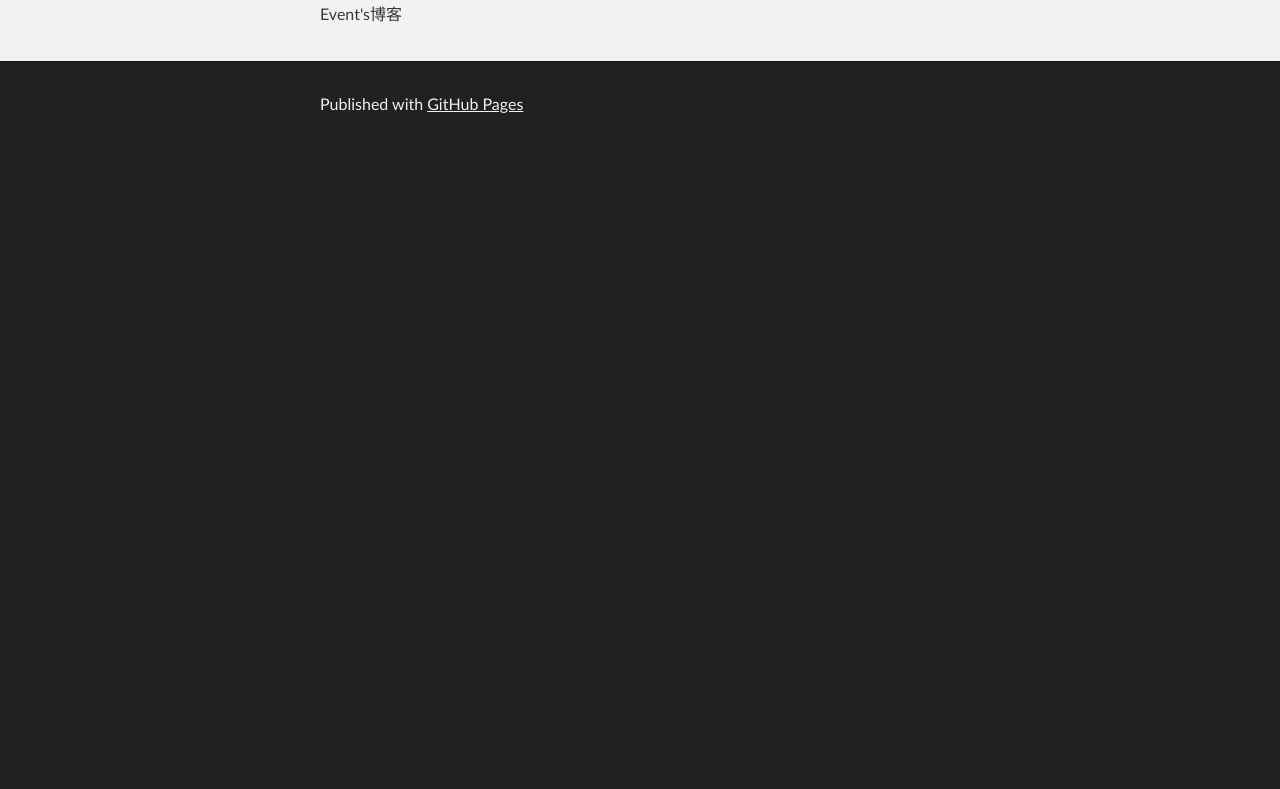
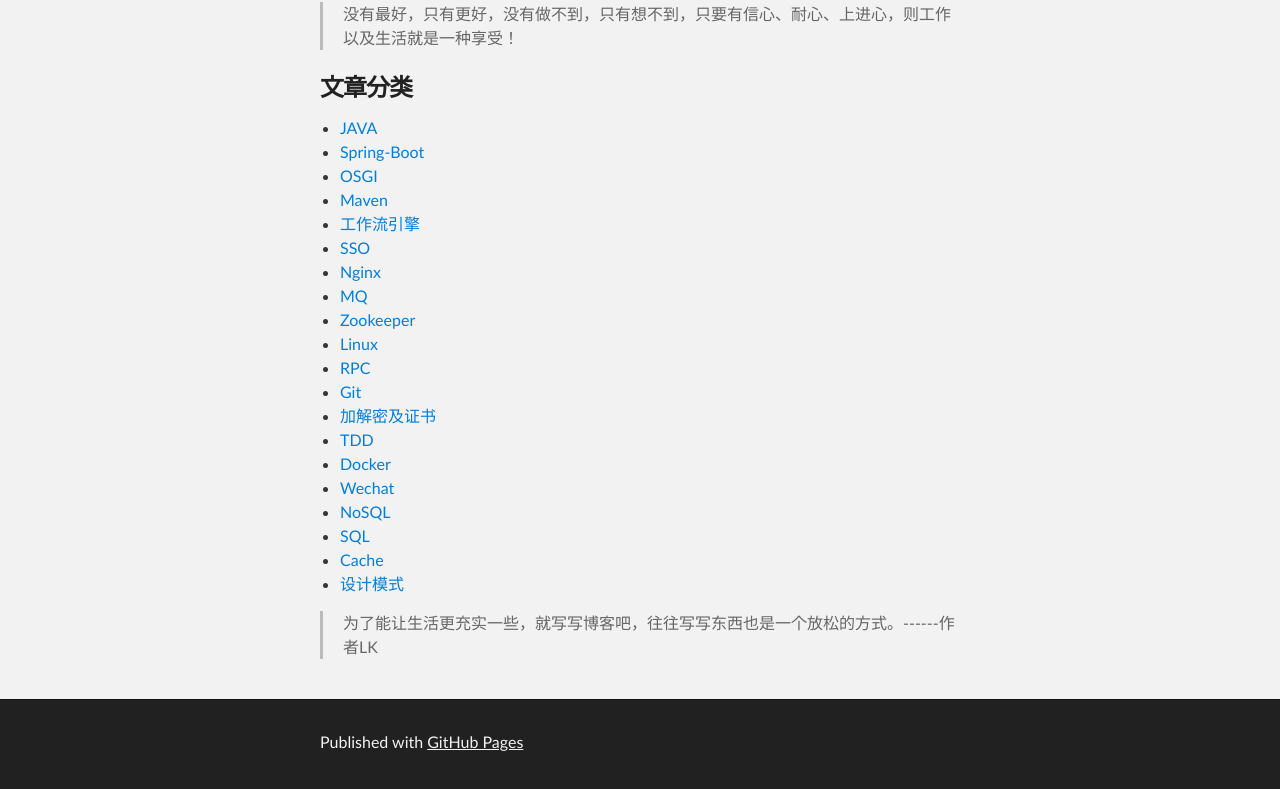
Before and after one commit to lkun/lkun.github.io, a plain HTML site: page index.html in a window 1280 px wide. Shown: the part 322-1111 px from the top of the page. Before the commit the page ends 800 px from the top, so only its background shows below. Drawn offline with Linux system fonts and the light colour scheme.

Commit message:
Replace master branch with page content via GitHub

```diff
--- a/index.html
+++ b/index.html
@@ -28,9 +28,41 @@
     <div id="main_content_wrap" class="outer">
       <section id="main_content" class="inner">
         <h1>
-<a id="lkungithubio" class="anchor" href="#lkungithubio" aria-hidden="true"><span aria-hidden="true" class="octicon octicon-link"></span></a>lkun.github.io</h1>
+<a id="events的博客" class="anchor" href="#events%E7%9A%84%E5%8D%9A%E5%AE%A2" aria-hidden="true"><span aria-hidden="true" class="octicon octicon-link"></span></a>Event's的博客</h1>
 
-<p>Event's博客</p>
+<blockquote>
+<p>没有最好，只有更好，没有做不到，只有想不到，只要有信心、耐心、上进心，则工作以及生活就是一种享受！</p>
+</blockquote>
+
+<h3>
+<a id="文章分类" class="anchor" href="#%E6%96%87%E7%AB%A0%E5%88%86%E7%B1%BB" aria-hidden="true"><span aria-hidden="true" class="octicon octicon-link"></span></a>文章分类</h3>
+
+<ul>
+<li><a href="">JAVA</a></li>
+<li><a href="">Spring-Boot</a></li>
+<li><a href="">OSGI</a></li>
+<li><a href="">Maven</a></li>
+<li><a href="">工作流引擎</a></li>
+<li><a href="">SSO</a></li>
+<li><a href="">Nginx</a></li>
+<li><a href="">MQ</a></li>
+<li><a href="">Zookeeper</a></li>
+<li><a href="">Linux</a></li>
+<li><a href="">RPC</a></li>
+<li><a href="">Git</a></li>
+<li><a href="">加解密及证书</a></li>
+<li><a href="">TDD</a></li>
+<li><a href="">Docker</a></li>
+<li><a href="">Wechat</a></li>
+<li><a href="">NoSQL</a></li>
+<li><a href="">SQL</a></li>
+<li><a href="">Cache</a></li>
+<li><a href="">设计模式</a></li>
+</ul>
+
+<blockquote>
+<p>为了能让生活更充实一些，就写写博客吧，往往写写东西也是一个放松的方式。------作者LK</p>
+</blockquote>
       </section>
     </div>
 
--- a/params.json
+++ b/params.json
@@ -1,6 +1,6 @@
 {
   "name": "Lkun.GitHub.io",
   "tagline": "Event's博客",
-  "body": "# lkun.github.io\r\nEvent's博客\r\n",
+  "body": "Event's的博客\r\n======\r\n> 没有最好，只有更好，没有做不到，只有想不到，只要有信心、耐心、上进心，则工作以及生活就是一种享受！\r\n\r\n### 文章分类\r\n\r\n* [JAVA]()\r\n* [Spring-Boot]()\r\n* [OSGI]()\r\n* [Maven]()\r\n* [工作流引擎]()\r\n* [SSO]()\r\n* [Nginx]()\r\n* [MQ]()\r\n* [Zookeeper]()\r\n* [Linux]()\r\n* [RPC]()\r\n* [Git]()\r\n* [加解密及证书]()\r\n* [TDD]()\r\n* [Docker]()\r\n* [Wechat]()\r\n* [NoSQL]()\r\n* [SQL]()\r\n* [Cache]()\r\n* [设计模式]()\r\n\r\n\r\n> 为了能让生活更充实一些，就写写博客吧，往往写写东西也是一个放松的方式。------作者LK\r\n",
   "note": "Don't delete this file! It's used internally to help with page regeneration."
 }
```
